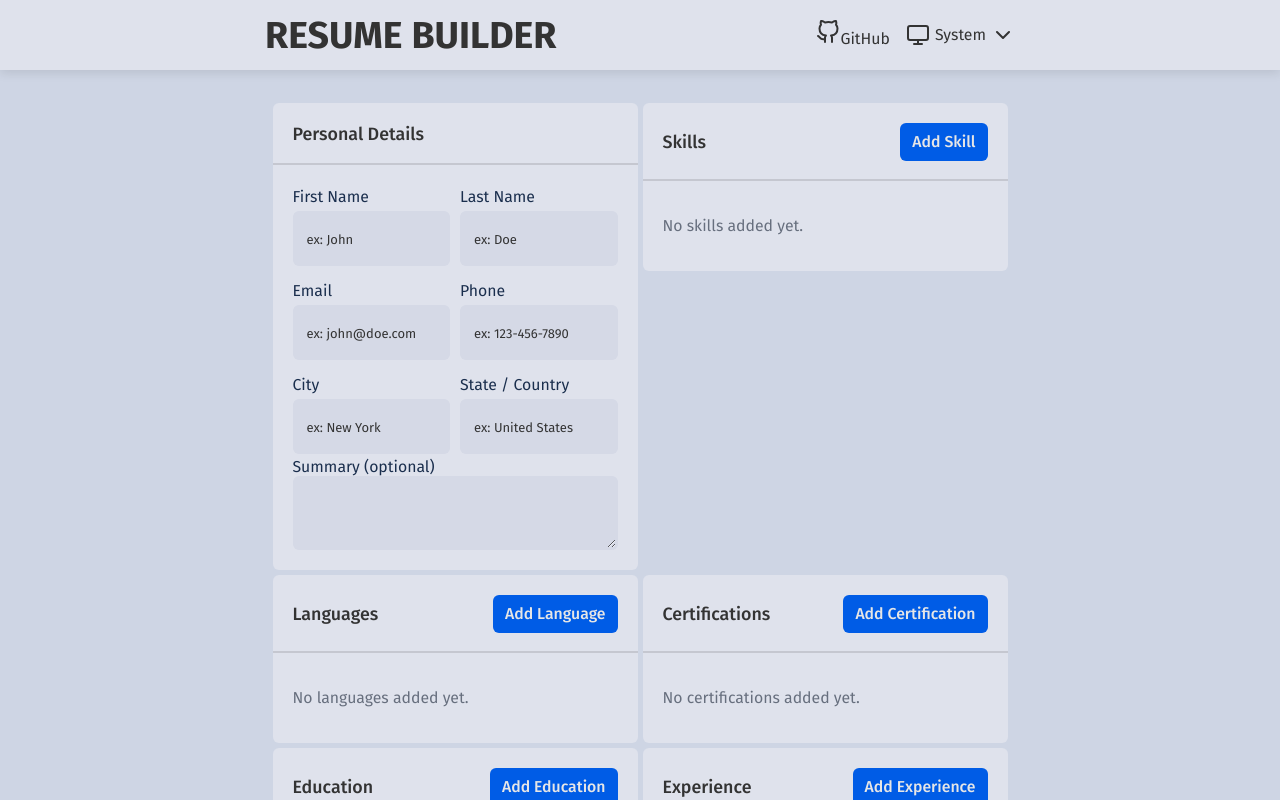
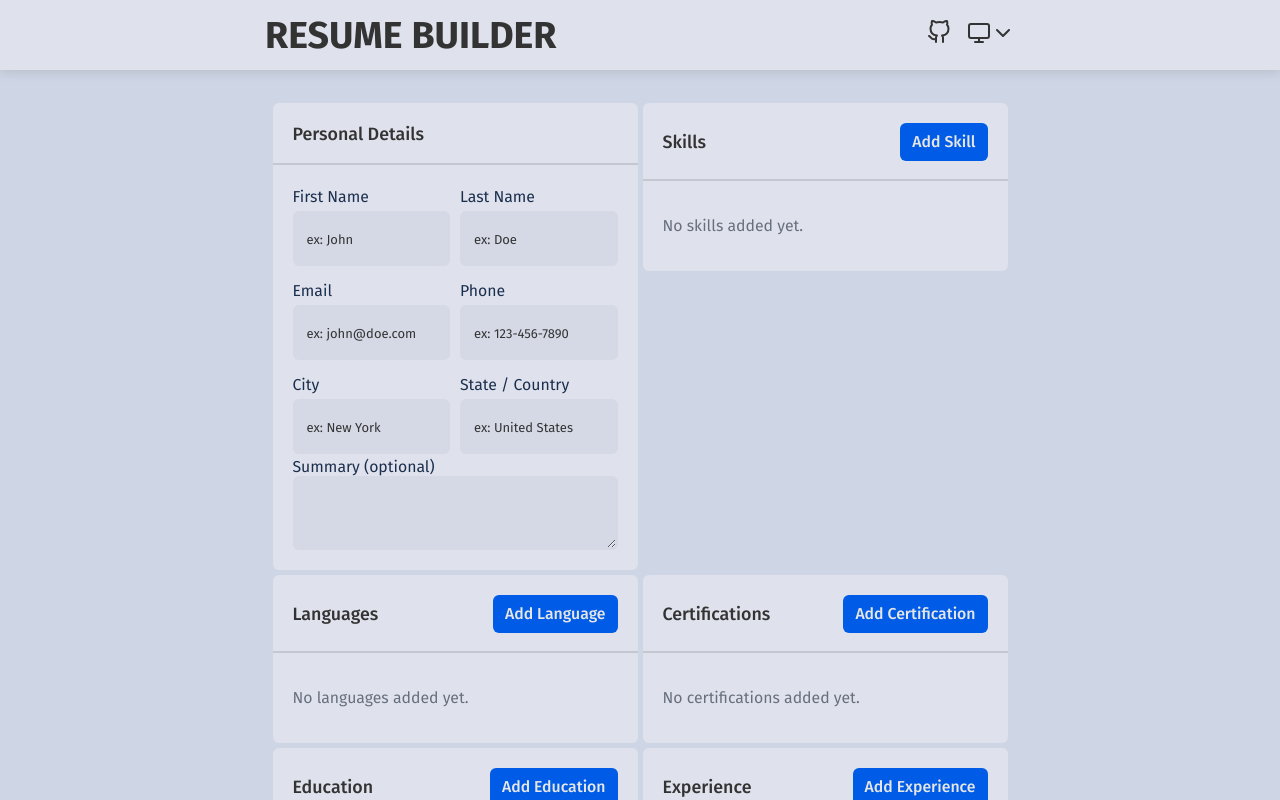
Before and after one commit to antonio-gimenez/resume-builder, a React (Create React App) app: page / in a window 1280 px wide. Built offline with nearby package versions, Linux system fonts and the light colour scheme.

Commit message:
Removed label on header icons

```diff
--- a/src/components/Header.jsx
+++ b/src/components/Header.jsx
@@ -15,7 +15,6 @@ function Header() {
             href="https://github.com/antonio-gimenez/resume-generator"
           >
             <Github />
-            GitHub
           </a>
         </nav>
         <ThemeSwitcher />
--- a/src/components/ThemeSwitcher.jsx
+++ b/src/components/ThemeSwitcher.jsx
@@ -32,21 +32,7 @@ function ThemeSwitcher() {
     { id: 3, label: "System", value: "system", active: system },
   ];
 
-  const currentTheme = themes.find((t) => t.active);
-
-  return (
-    <Dropdown
-      label={
-        <>
-          <Icon />
-          <span className="mr-2">{currentTheme.label}</span>
-        </>
-      }
-      colorSelected
-      items={themes}
-      onClick={toggleTheme}
-    />
-  );
+  return <Dropdown label={<Icon />} colorSelected items={themes} onClick={toggleTheme} />;
 }
 
 export default ThemeSwitcher;
--- a/src/styles/dropdown.css
+++ b/src/styles/dropdown.css
@@ -15,12 +15,6 @@
 
 .dropdown .menu.open {
   display: block;
-}
-
-.dropdown-label {
-  display: flex;
-  gap: 0.5rem;
-  align-items: center;
 }
 
 .menu {
```
